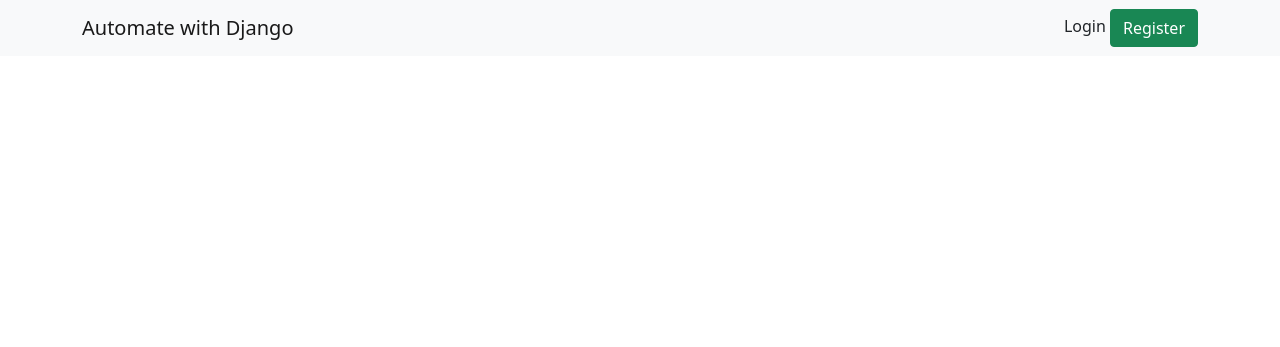
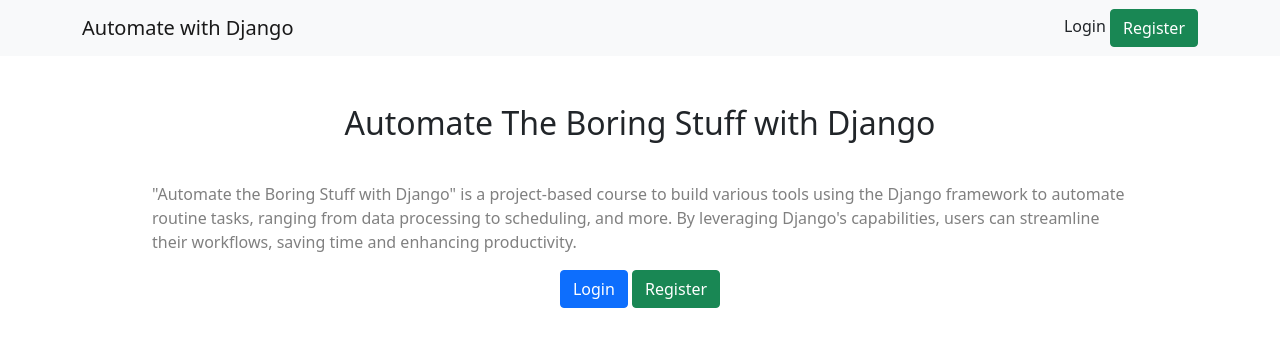
Before and after one commit to Ujjwal5705/Automate_boring_stuff, a Django app: page / in a window 1280 px wide. Shown: the top 347 px of the page. Run offline with Django 5.2, Linux system fonts and the light colour scheme; parts of the project's set-up code (start-up, migrations or seed data) failed here and were passed over.

Commit message:
Register and Login feature

```diff
--- a/awd_main/settings.py
+++ b/awd_main/settings.py
@@ -40,6 +40,8 @@ INSTALLED_APPS = [
     'django.contrib.staticfiles',
     'dataentry',
     'uploads',
+    'crispy_forms',
+    'crispy_bootstrap5',
 ]
 
 MIDDLEWARE = [
@@ -155,3 +157,7 @@ EMAIL_HOST_PASSWORD = config('EMAIL_HOST_PASSWORD')
 EMAIL_USE_TLS = config('EMAIL_USE_TLS', cast=bool)
 DEFAULT_FROM_EMAIL = 'Automate boring stuff <Sharmaujjwal5705@gmail.com>'
 DEFAULT_TO_EMAIL = 'Sharmaujjwal5706@gmail.com'
+
+
+CRISPY_ALLOWED_TEMPLATE_PACKS = "bootstrap5"
+CRISPY_TEMPLATE_PACK = "bootstrap5"
--- a/awd_main/urls.py
+++ b/awd_main/urls.py
@@ -24,4 +24,11 @@ urlpatterns = [
     path('admin/', admin.site.urls),
     path('', views.home, name='home'),
     path('dataentry/', include('dataentry.urls')),
+
+    # Register and login urls
+    path('register/', views.register, name='register'),
+    path('login/', views.login, name='login'),
+
+    # Logout url
+    path('logout/', views.logout, name='logout'),
 ] + static(settings.MEDIA_URL, document_root=settings.MEDIA_ROOT)
--- a/awd_main/views.py
+++ b/awd_main/views.py
@@ -1,6 +1,54 @@
-from django.shortcuts import render
+from django.shortcuts import render, redirect
+from django.http import HttpResponse
+from .forms import RegistrationForm
+from django.contrib import messages
+from django.contrib import auth
+from django.contrib.auth.forms import AuthenticationForm
 
 # Create your views here.
 
 def home(request):
     return render(request, 'home.html')
+
+
+def register(request):
+    if request.method == 'POST':
+        form = RegistrationForm(request.POST)
+        if form.is_valid():
+            form.save()
+            messages.success(request, 'Registration Successfull')
+            return redirect('register')
+        else:
+            context = {'form': form}
+            return render(request, 'register.html', context)
+    else:
+        form = RegistrationForm()
+        context = {
+            'form': form,
+        }
+    return render(request, 'register.html', context)
+
+
+def login(request):
+    if request.method == 'POST':
+        form = AuthenticationForm(request, data=request.POST)
+        if form.is_valid():
+            username = form.cleaned_data['username']
+            password = form.cleaned_data['password']
+            user = auth.authenticate(username=username, password=password)
+
+            if user is not None:
+                auth.login(request, user)
+                return redirect('home')
+        else:
+            messages.error(request, 'Invalid Credentials!')
+            return redirect('login')
+    else:
+        form = AuthenticationForm()
+        context = {'form': form}
+        return render(request, 'login.html', context)
+
+
+def logout(request):
+    auth.logout(request)
+    return redirect('home')
--- a/templates/base.html
+++ b/templates/base.html
@@ -11,6 +11,9 @@
     <link href="https://cdn.jsdelivr.net/npm/bootstrap@5.0.2/dist/css/bootstrap.min.css" rel="stylesheet">
     <script src="https://cdn.jsdelivr.net/npm/bootstrap@5.0.2/dist/js/bootstrap.bundle.min.js"></script>
 
+    <!-- JQuery -->
+    <script src="https://ajax.googleapis.com/ajax/libs/jquery/3.7.1/jquery.min.js"></script>
+
     <script src="{% static 'js/custom.js' %}"></script>
 </head>
 <body>
@@ -18,10 +21,18 @@
     <nav class="navbar navbar-light bg-light">
         <div class="container">
             <a class="navbar-brand" href="{% url 'home' %}">Automate with Django</a>
+
+            {% if user.is_authenticated %}
             <div>
-                <a href="#" class="float-right text-decoration-none text-dark">Login</a>
-                <a href="#" class="float-right text-decoration-none btn btn-success">Register</a>
+                Logged in as: <b>{{user}}</b>
+                <a href="{% url 'logout' %}" class="btn btn-outline-danger">Logout</a>
             </div>
+            {% else %}
+            <div>
+                <a href="{% url 'login' %}" class="float-right text-decoration-none text-dark">Login</a>
+                <a href="{% url 'register' %}" class="float-right text-decoration-none btn btn-success">Register</a>
+            </div>
+            {% endif %}
         </div>
     </nav>
 
--- a/templates/home.html
+++ b/templates/home.html
@@ -1 +1,104 @@
 {% extends "base.html" %}
+
+{% block content %}
+
+{% if user.is_authenticated %}
+<div class="container mt-5" style="max-width: 1000px;">
+    <h2 class="text-center" style="margin-bottom: 50px;">Automate The Boring Stuff with Django</h2>
+    <div style="margin-bottom: 50px; margin-top: 30px;">
+        <div class="row row-cols-3">
+            <div class="col">
+                    <a href="{% url 'import_data' %}" class="text-decoration-none text-dark">
+                        <div class="card alert-info shadow">
+                            <div class="card-header">
+                                <h4>Import Data</h4>
+                            </div>
+                            <div class="card-body">
+                                Imports data from csv file to the table
+                            </div>
+                        </div>
+                    </a>
+            </div>
+            <div class="col">
+                <a href="{% url 'export_data' %}" class="text-decoration-none text-dark">
+                    <div class="card alert-success shadow">
+                        <div class="card-header">
+                            <h4>Export Data</h4>
+                        </div>
+                        <div class="card-body">
+                            Export data from a table to a csv file
+                        </div>
+                    </div>
+                </a>
+            </div>
+            <div class="col">
+                <a href="#" class="text-decoration-none text-dark">
+                    <div class="card alert-danger shadow">
+                        <div class="card-header">
+                            <h4>Bulk Emails</h4>
+                        </div>
+                        <div class="card-body">
+                            Sends bulk emails to users
+                        </div>
+                    </div>
+                </a>
+            </div>
+        </div>
+    </div>
+
+    <div>
+        <div class="row row-cols-3">
+            <div class="col">
+                <a href="#" class="text-decoration-none text-dark">
+                    <div class="card alert-warning shadow">
+                        <div class="card-header">
+                            <h4>Email Tracking</h4>
+                        </div>
+                        <div class="card-body">
+                            Track emails and shows open and click rate
+                        </div>
+                    </div>
+                </a>
+            </div>
+            <div class="col">
+                <a href="#" class="text-decoration-none text-dark">
+                    <div class="card alert-danger shadow">
+                        <div class="card-header">
+                            <h4>Compress Images</h4>
+                        </div>
+                        <div class="card-body">
+                            Compresses image files and reduces the size
+                        </div>
+                    </div>
+                </a>
+            </div>
+            <div class="col">
+                <a href="#" class="text-decoration-none text-dark">
+                    <div class="card alert-warning shadow">
+                        <div class="card-header">
+                            <h4>Web Scraping</h4>
+                        </div>
+                        <div class="card-body">
+                            Scrapes websites for useful information
+                        </div>
+                    </div>
+                </a>
+            </div>
+        </div>
+    </div>
+</div>
+
+{% else %}
+
+<div class="container mt-5" style="max-width: 1000px;">
+    <h2 class="text-center" style="margin-bottom: 40px;">Automate The Boring Stuff with Django</h2>
+    <p style="color: gray;">"Automate the Boring Stuff with Django" is a project-based course to build various tools using the Django framework to automate routine tasks, ranging from data processing to scheduling, and more. By leveraging Django's capabilities, users can streamline their workflows, saving time and enhancing productivity.</p>
+</div>
+<div class="text-center">
+    <a href="{% url 'login' %}" class="float-right text-decoration-none btn btn-primary">Login</a>
+    <a href="{% url 'register' %}" class="float-right text-decoration-none btn btn-success">Register</a>
+</div>
+
+{% endif %}
+
+{% endblock content %}
```
Also changed, not shown: awd_main/forms.py (added, +10 -0 lines), templates/login.html (added, +14 -0 lines), templates/register.html (added, +14 -0 lines).
